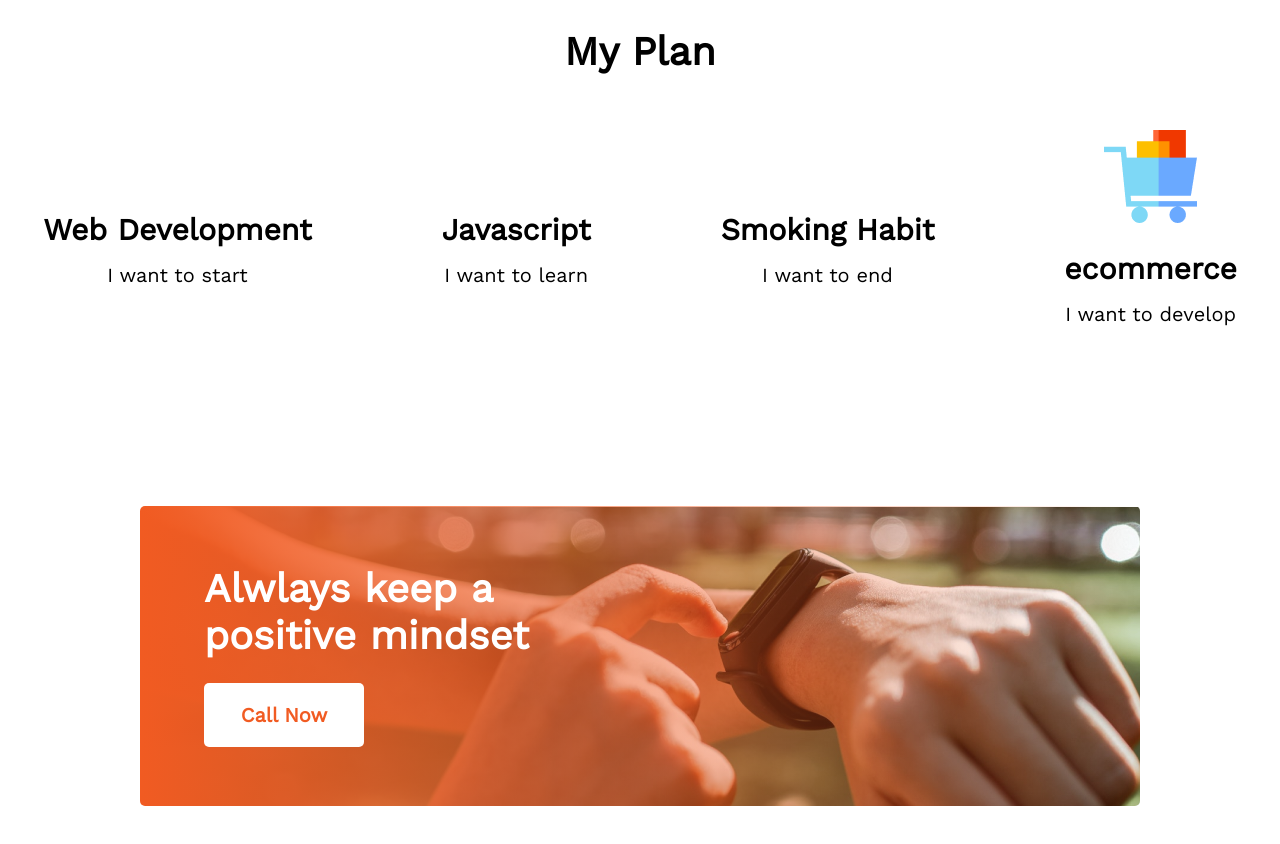
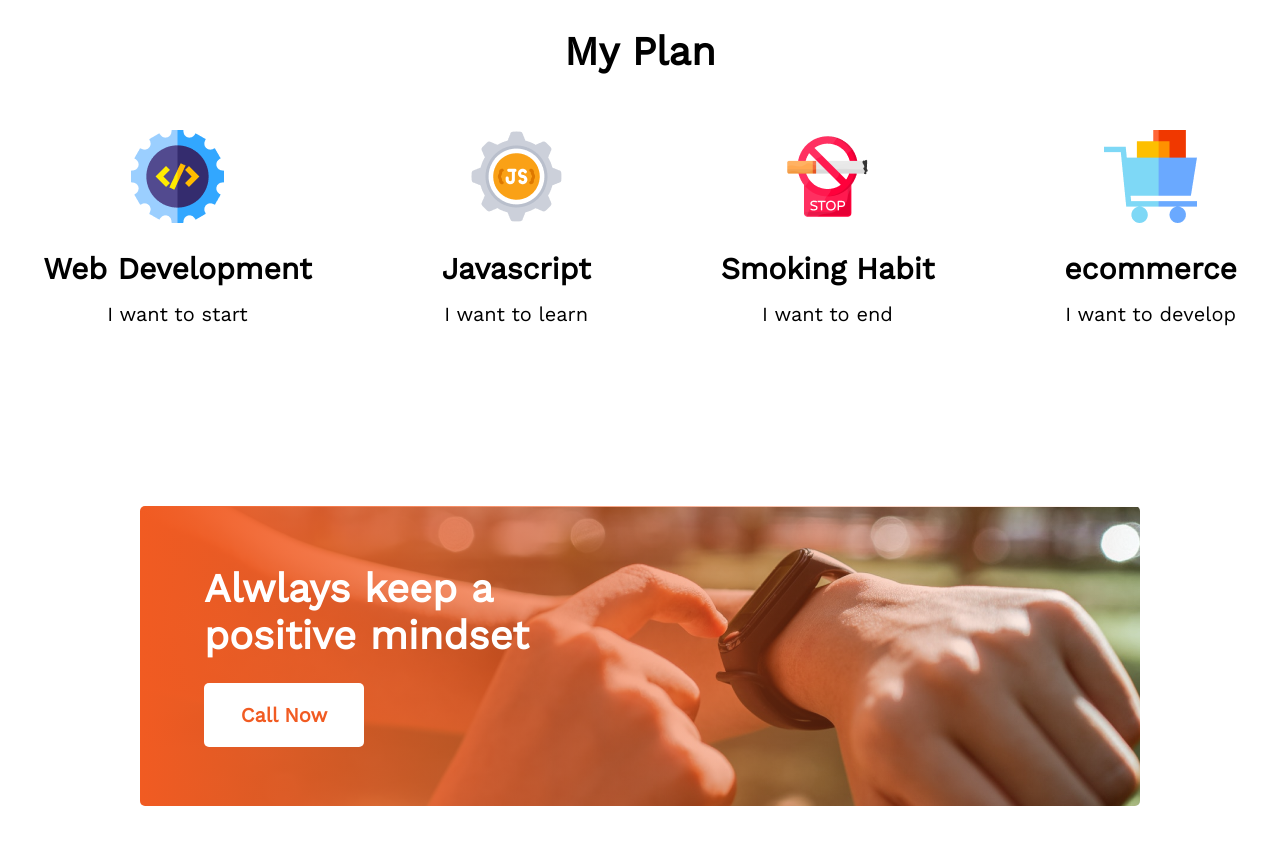
Before and after one commit to utshobarua10/new-year-new-me, a plain HTML site: page index.html in a window 1280 px wide. Shown: the part 1760-2604 px from the top of the page. Drawn offline with nearby package versions, Linux system fonts and the light colour scheme; the site is published under a folder, as on GitHub Pages, so addresses that start at the root find nothing.

Commit message:
trying to fix image issue

```diff
--- a/index.html
+++ b/index.html
@@ -53,25 +53,25 @@
             <h3 class="my-plan">My Plan</h3>
             <div class="action-plan">
                <div>
-                <img src="/images/icons/web.png" alt="" class="icon">
+                <img src="./images/icons/web.png" alt="" class="icon">
                 <h3 class="skill-name">Web Development</h3>
                 <p class="skill-details">I want to start</p>
                </div>
 
                 <div>
-                    <img src="/images/icons/js.png" alt="" class="icon">
+                    <img src="./images/icons/js.png" alt="" class="icon">
                 <h3 class="skill-name">Javascript</h3>
                 <p class="skill-details">I want to learn</p>
                 </div>
 
                 <div>
-                    <img src="/images/icons/smoke.png" alt="" class="icon">
+                    <img src="./images/icons/smoke.png" alt="" class="icon">
                     <h3 class="skill-name">Smoking Habit</h3>
                     <p class="skill-details">I want to end</p>
                 </div>
 
                <div>
-                <img src="images/icons/ecom.png" alt="" class="icon">
+                <img src="./images/icons/ecom.png" alt="" class="icon">
                 <h3 class="skill-name">ecommerce</h3>
                 <p class="skill-details">I want to develop</p>
                </div>
```
